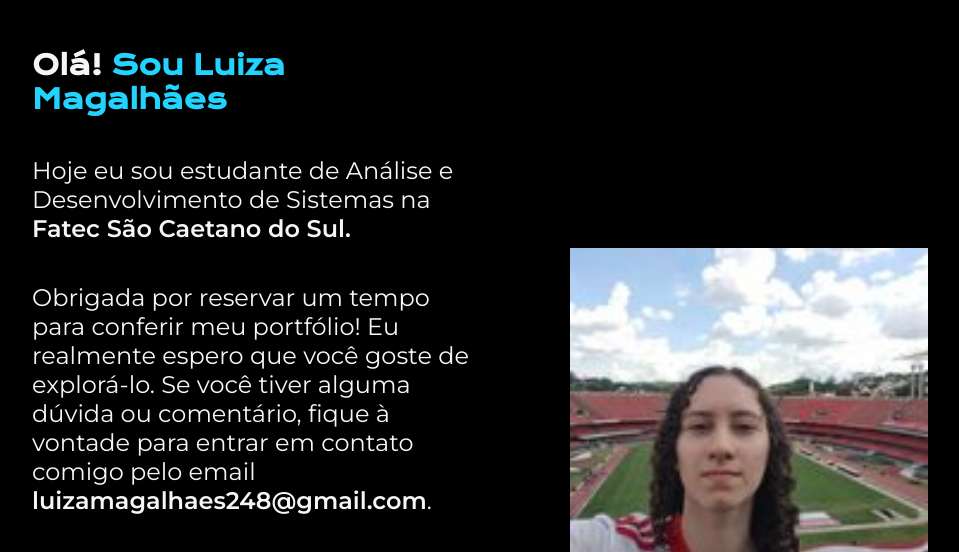
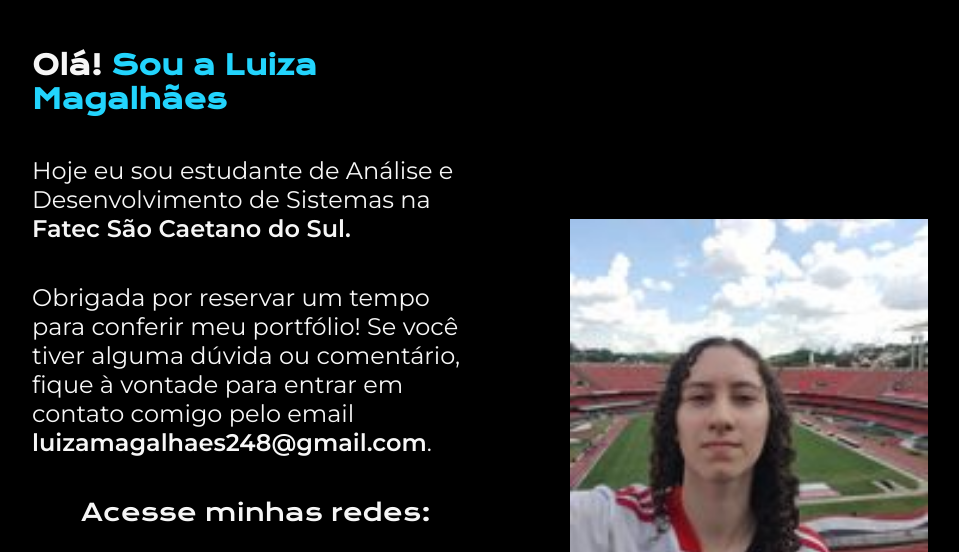
Before and after one commit to luizamagalhaesz/portifolio2, a plain HTML site: page index.html in a window 1280 px wide. Shown: the part 72-624 px from the top of the page, without its empty margins (160-1119 px from the left). Drawn offline with nearby package versions, Linux system fonts and the light colour scheme.

Commit message:
Update index.html

```diff
--- a/index.html
+++ b/index.html
@@ -23,13 +23,12 @@
         <main class="apresentacao">
             <section class="apresentacao__conteudo">
 
-                <h1 class="apresentacao__conteudo__titulo"> Olá! <strong class="titulo-destaque">Sou Luiza
+                <h1 class="apresentacao__conteudo__titulo"> Olá! <strong class="titulo-destaque">Sou a Luiza
                         Magalhães</strong></h1>
                 <p class="apresentacao__conteudo__texto">Hoje eu sou estudante de Análise e Desenvolvimento de Sistemas
                     na <strong>Fatec São Caetano do Sul.</strong>
                 </p>
-                <p class="apresentacao__conteudo__texto"> Obrigada por reservar um tempo para conferir meu portfólio! Eu
-                    realmente espero que você goste de explorá-lo. Se você tiver alguma dúvida ou comentário, fique à
+                <p class="apresentacao__conteudo__texto"> Obrigada por reservar um tempo para conferir meu portfólio! Se você tiver alguma dúvida ou comentário, fique à
                     vontade para entrar em contato comigo pelo email<strong> luizamagalhaes248@gmail.com</strong>.</p>
                 <div class="apresentacao__links">
                     <h2 class="apresentacao__links__subtitulo">
```
